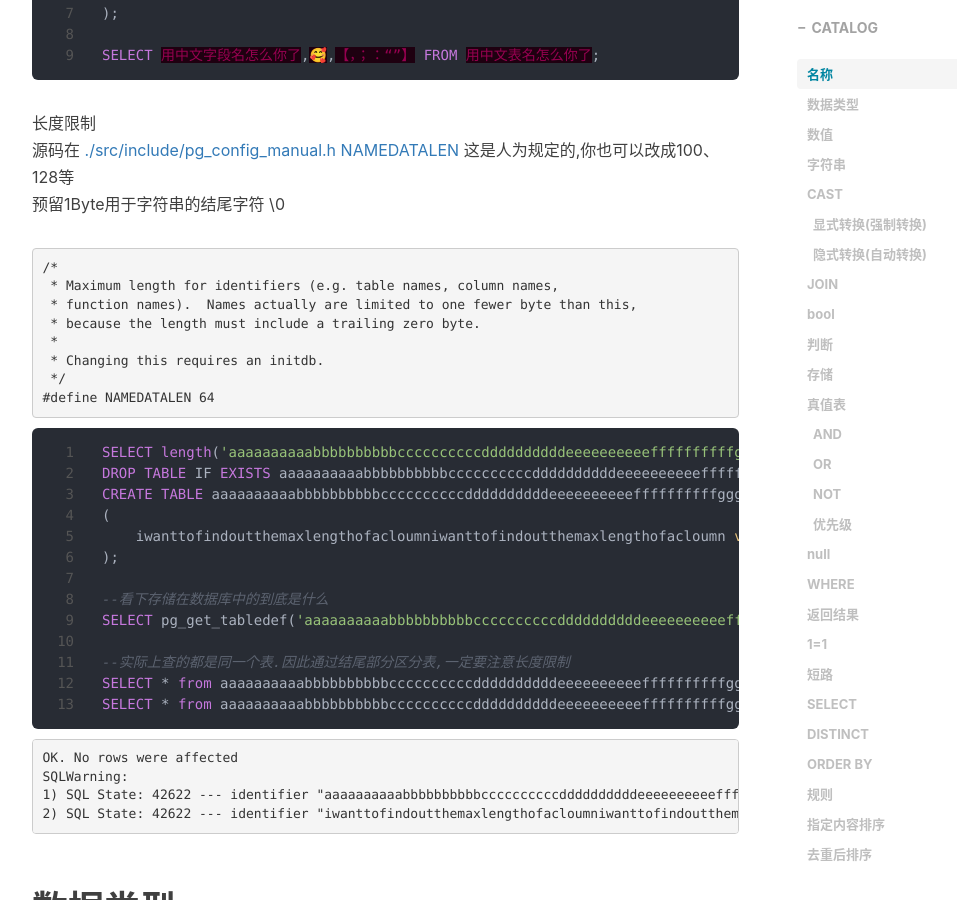
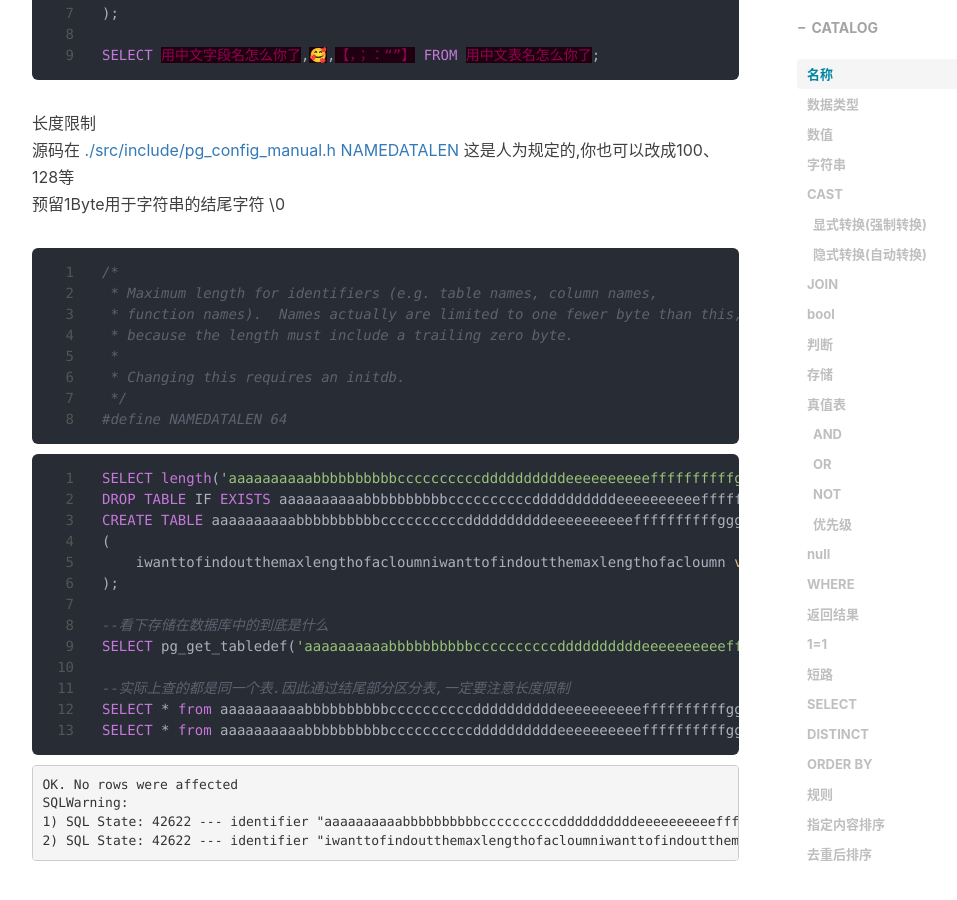
Before and after one commit to DreamingCats/dreamingcats.github.io, a Jekyll site: the page built from _posts/2024-07-17-postgresql中一些你可能不知道的用法.md, in a window 1280 px wide and 900 px high, scrolled down 918 px. Shown: the whole window, without its empty margins (233-1190 px from the left). Built offline with Jekyll 4.4.1, drawn with Linux system fonts in a browser that asks for light colours; nearby versions of some CDN libraries; comment, search, counter and statistics services are not loaded; some of the changed text lies outside the part shown.

Commit message:
2024.09.24-Update posts

````diff
--- a/_posts/2024-07-17-postgresql中一些你可能不知道的用法.md
+++ b/_posts/2024-07-17-postgresql中一些你可能不知道的用法.md
@@ -35,7 +35,7 @@
 这是人为规定的,你也可以改成100、128等
 预留1Byte用于字符串的结尾字符 \0
 
-```C++
+```cpp
 /*
  * Maximum length for identifiers (e.g. table names, column names,
  * function names).  Names actually are limited to one fewer byte than this,
@@ -184,10 +189,13 @@
 <details>
 <summary>C答案</summary>
 C 报错，转boolean只支持整数
+```sql
+SELECT (1.0)::boolean AS C;  --1.0也报错,因为是通过numeric强转的
+```
 </details>
 
 ```sql
-SELECT 0.1+0.2=0.3 AS D
+SELECT 0.1+0.2=0.3 AS D;
 ```
 <details>
 <summary>D答案</summary>
@@ -362,6 +370,13 @@
 H WHERE条件为false或null时不会返回
 </details>
 
+```sql
+SELECT null/0 AS I;
+```
+<details>
+<summary>I答案</summary>
+I 不报错,返回null
+</details>
 
 ## 1=1
 
@@ -369,7 +384,7 @@
 
 ```sql
 --加上100个试试
-SELECT 'SELECT ''测试耗时'' WHERE 1 '||string_agg('AND 1=1', ' ') AS result
+SELECT 'SELECT ''测试耗时'' WHERE 1=1 '||string_agg('AND 1=1', ' ') AS result
 FROM generate_series(1, 100);
 ```
 
````
Also changed, not shown: other parts of _posts/2024-07-17-postgresql中一些你可能不知道的用法.md (+9 -1 lines), _posts/2024-09-13-黑神话悟空解包教程.md (+3 -0 lines), _posts/2024-09-24-使用Steam启动植物大战僵尸杂交版.md (added, +39 -0 lines).
